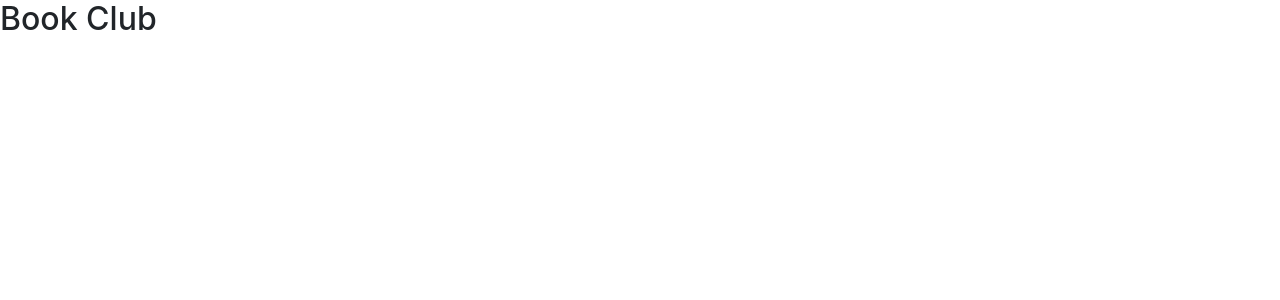
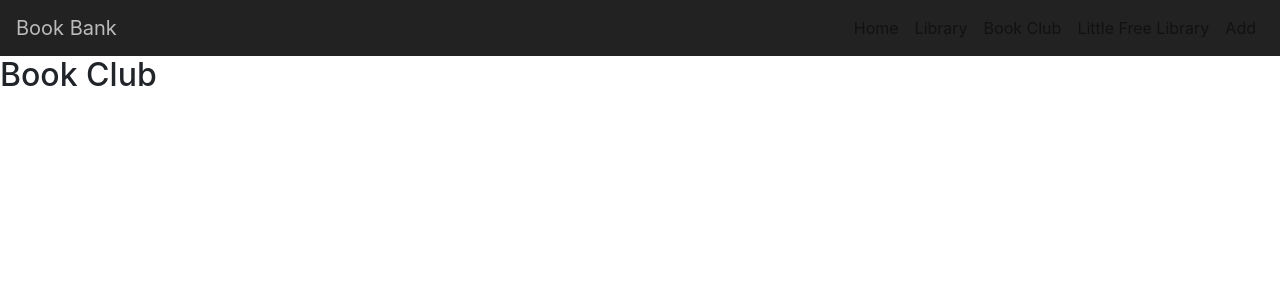
Before and after one commit to dcornelius4/book-bank-front-end, a React app: page /bookclub in a window 1280 px wide. Shown: the top 300 px of the page. Built offline with nearby package versions, Linux system fonts and the light colour scheme.

Commit message:
added navbar using react bootstrap

```diff
--- a/src/components/App.js
+++ b/src/components/App.js
@@ -8,9 +8,13 @@ import LittleFreeLib from '../components/lfb/LittleFreeLib';
 import Library from '../components/library/Library';
 import BookClub from '../components/bookclub/BookClub';
 import Home from './Home';
+// import Layout from './layout/Layout';
+import { NavigationBar } from '../components/layout/NavigationBar';
 
 export default function App() {
   return (
+    <React.Fragment>
+      <NavigationBar />
       <Router>
         <Switch>
           <Route exact path="/" component={Home} />
@@ -19,5 +23,6 @@ export default function App() {
           <Route path="/littlefreelib" component={LittleFreeLib} />
         </Switch>
       </Router>
-  )
+    </React.Fragment>
+  );
 }
--- /dev/null
+++ b/src/components/layout/NavigationBar.js
@@ -0,0 +1,37 @@
+import React from 'react';
+import { Nav, Navbar } from 'react-bootstrap';
+import styled from 'styled-components';
+
+const Styles = styled.div`
+  .navbar {
+    background-color: #222;
+  }
+
+  .navbar-brand, .navbar-nav .navbar-link {
+    color: #bbb;
+
+    &:hover {
+      color: white;
+    }
+  }
+`;
+
+export const NavigationBar = () => {
+  return (
+    <Styles>
+      <Navbar expand="lg">
+        <Navbar.Brand href="/">Book Bank</Navbar.Brand>
+        <Navbar.Toggle aria-controls="basic-navbar-nav" />
+        <Navbar.Collapse id="basic-navbar-nav">
+          <Nav className="ml-auto">
+            <Nav.Item><Nav.Link href="/">Home</Nav.Link></Nav.Item>
+            <Nav.Item><Nav.Link href="/library">Library</Nav.Link></Nav.Item>
+            <Nav.Item><Nav.Link href="/bookclub">Book Club</Nav.Link></Nav.Item>
+            <Nav.Item><Nav.Link href="/littlefreelib">Little Free Library</Nav.Link></Nav.Item>
+            <Nav.Item><Nav.Link href="https://littlefreelibrary.org/ourmap/">Add</Nav.Link></Nav.Item>
+          </Nav>
+        </Navbar.Collapse>
+      </Navbar>
+    </Styles>
+  );
+};
```
Lines whose indentation alone changed are shown as unchanged.
